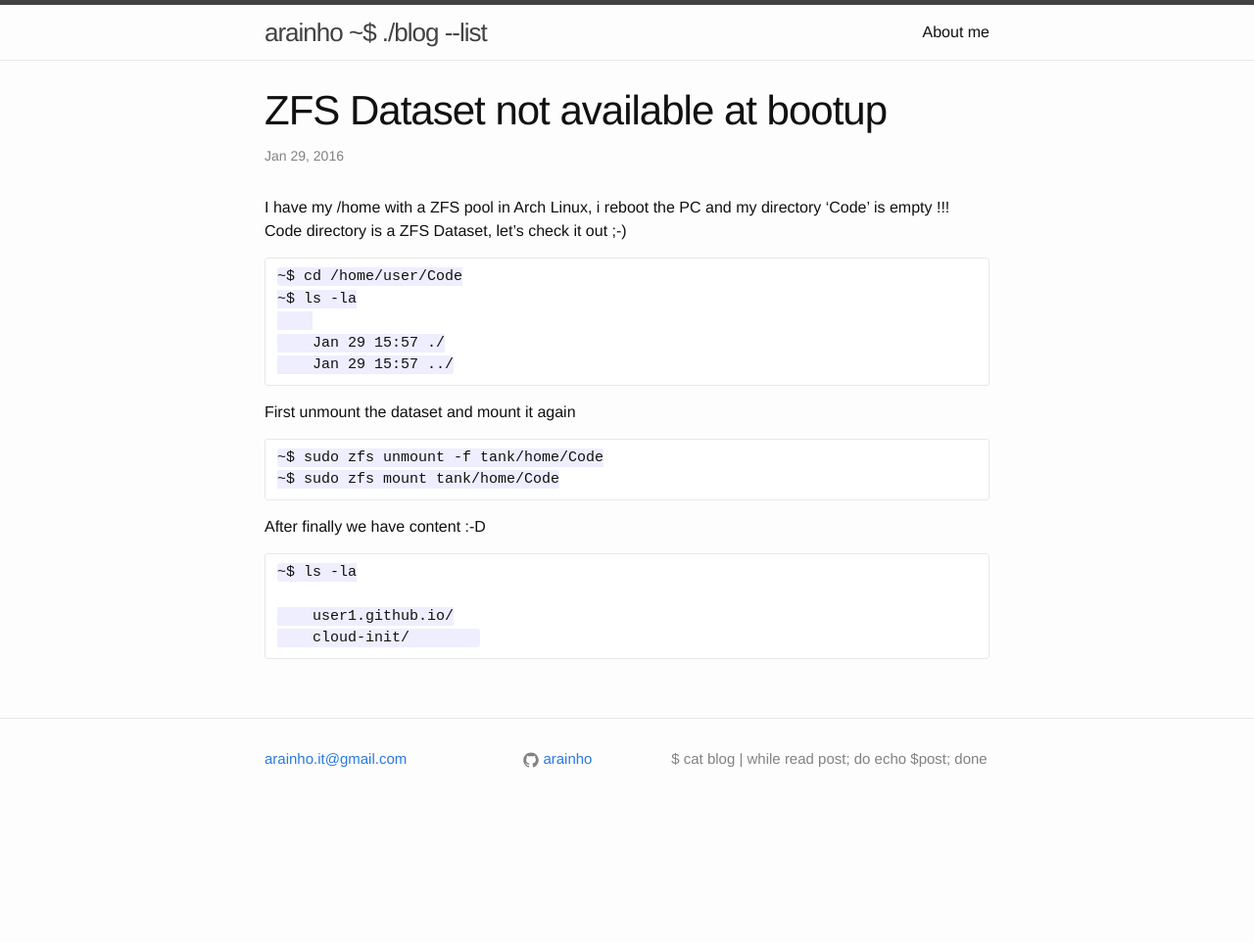
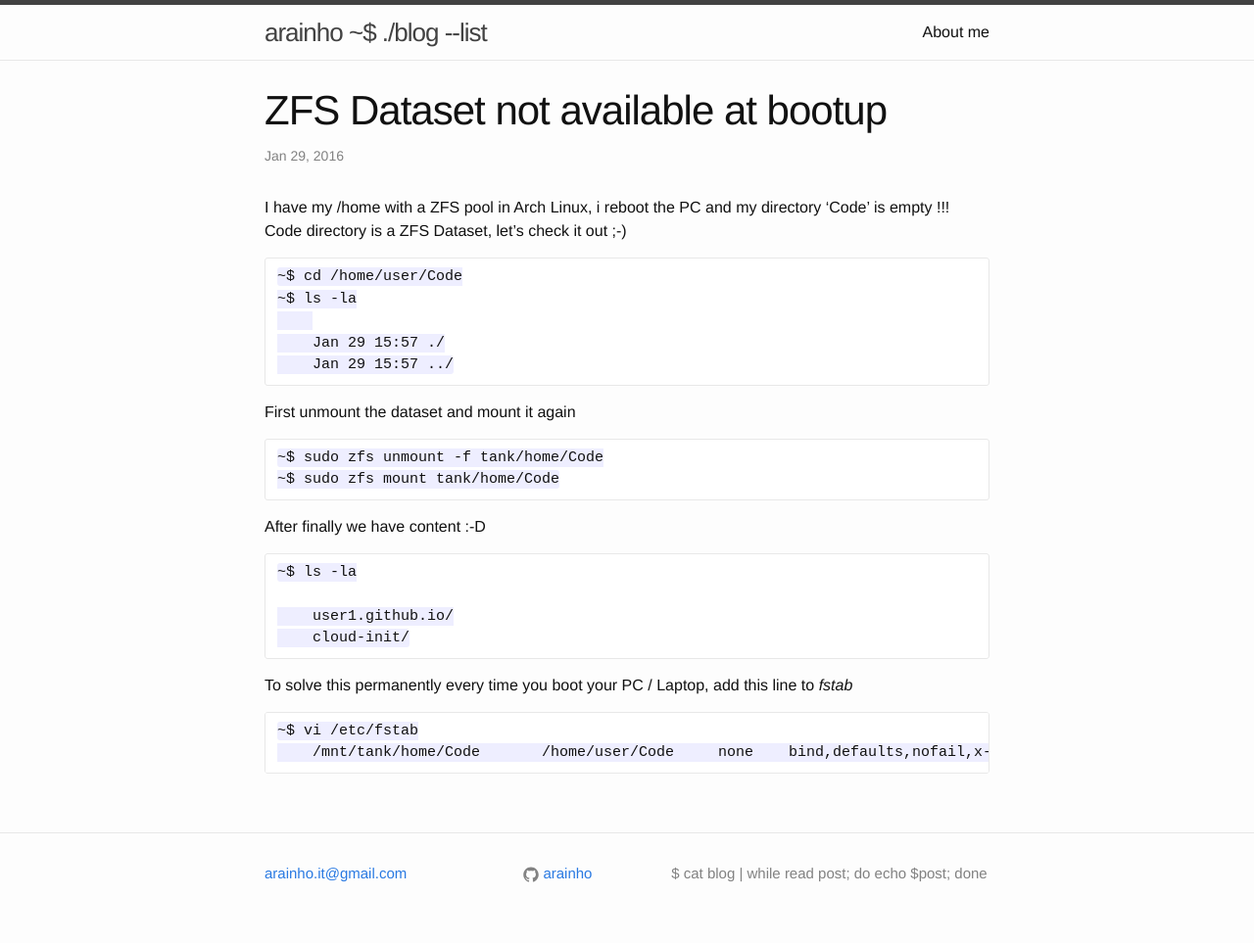
Before and after one commit to arainho/arainho.github.io, a Jekyll site: the page built from _posts/2016-01-29-zfs-dataset-empty-at-boot.md, in a window 1280 px wide. Shown: the whole page at 98% size. Built offline with Jekyll 4.4.1, drawn with Linux system fonts in a browser that asks for light colours; before the commit the page ends 900 px from its top, so only the background shows below that.

Commit message:
Update 2016-01-29-zfs-dataset-empty-at-boot.md

```diff
--- a/_posts/2016-01-29-zfs-dataset-empty-at-boot.md
+++ b/_posts/2016-01-29-zfs-dataset-empty-at-boot.md
@@ -27,3 +27,8 @@ After finally we have content :-D
 
         user1.github.io/
         cloud-init/
+
+To solve this permanently every time you boot your PC / Laptop, add this line to _fstab_
+
+    ~$ vi /etc/fstab
+        /mnt/tank/home/Code       /home/user/Code     none    bind,defaults,nofail,x-systemd.requires=zfs-mount.service   0 0
```
